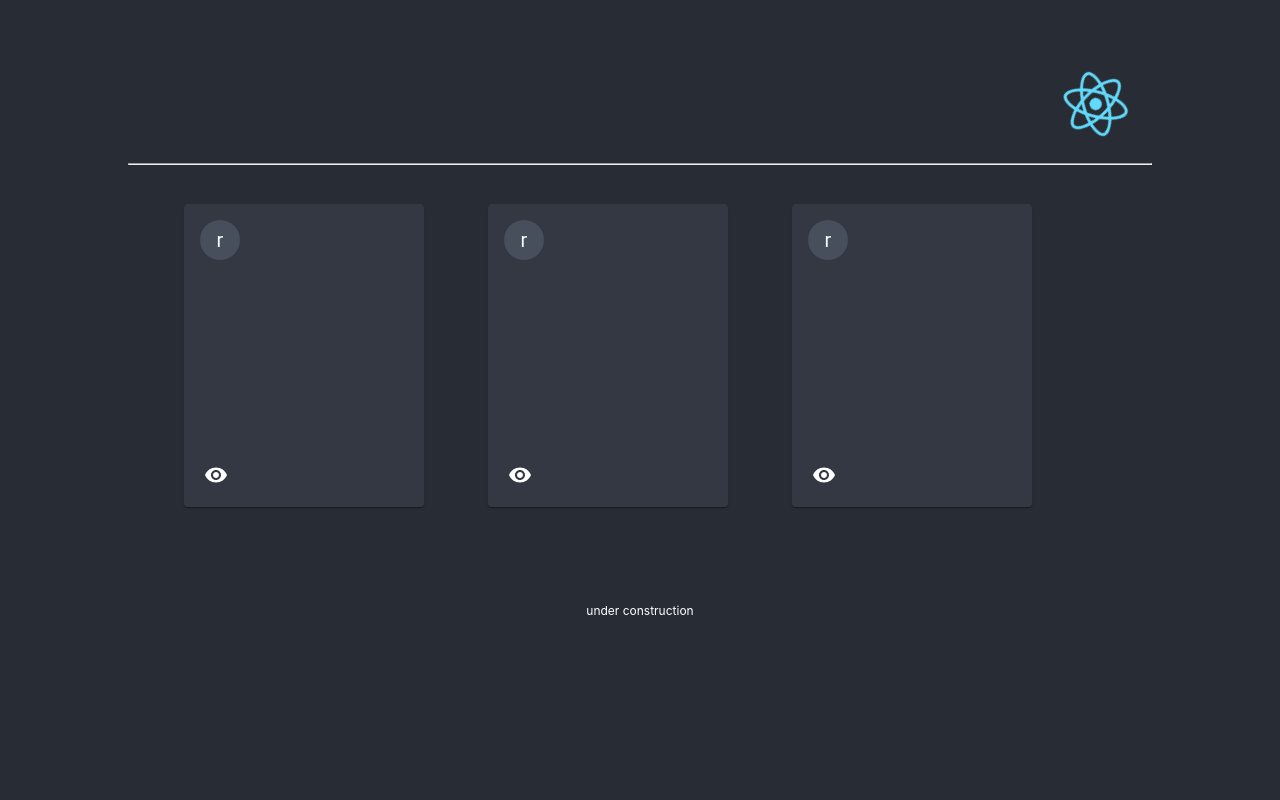
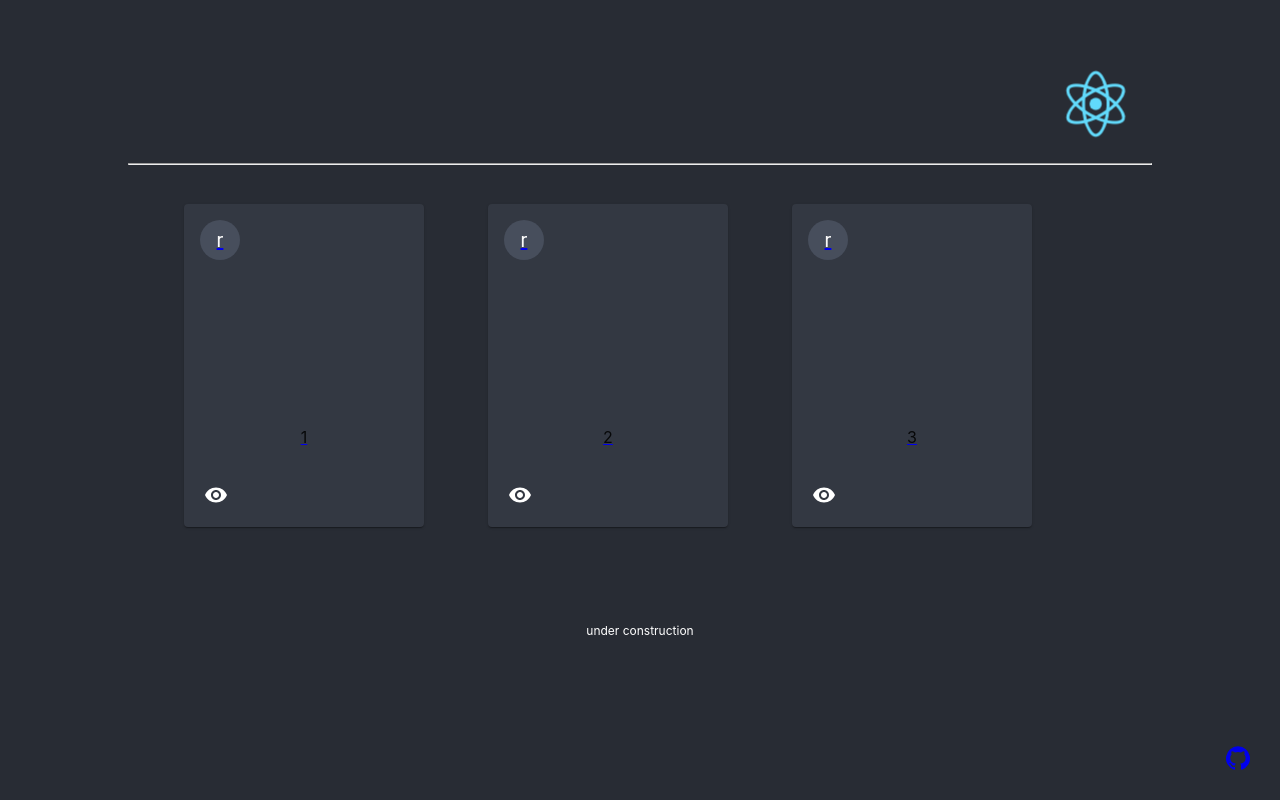
Before and after one commit to deyRupak/react-landing-pages, a React (Create React App) app: page / in a window 1280 px wide. Built offline with nearby package versions, Linux system fonts and the light colour scheme.

Commit message:
Add Routes

```diff
--- a/public/index.html
+++ b/public/index.html
@@ -7,7 +7,7 @@
     <meta name="theme-color" content="#000000" />
     <meta
       name="description"
-      content="Web site created using create-react-app"
+      content="React Landing Pages"
     />
     <link rel="apple-touch-icon" href="%PUBLIC_URL%/logo192.png" />
     <!--
@@ -24,7 +24,7 @@
       work correctly both with client-side routing and a non-root public URL.
       Learn how to configure a non-root public URL by running `npm run build`.
     -->
-    <title>React App</title>
+    <title>React Landing Pages</title>
   </head>
   <body>
     <noscript>You need to enable JavaScript to run this app.</noscript>
--- a/src/App.css
+++ b/src/App.css
@@ -1,11 +1,5 @@
 @import url('https://fonts.googleapis.com/css2?family=Abril+Fatface&display=swap');
 
-.App {
-  text-align: center;
-  background-color: #282c34;
-  min-height: 100vh;
-  color: white;
-}
 
 .App-logo {
   height: 10vmin;
@@ -44,6 +38,13 @@
   }
 }
 
+.home {
+  text-align: center;
+  background-color: #282c34;
+  min-height: 100vh;
+  color: white;
+}
+
 .hr-width {
   text-align: end;
   margin-top: 4rem;
--- a/src/App.js
+++ b/src/App.js
@@ -3,36 +3,68 @@ import logo from './logo.svg';
 import './App.css';
 
 import Grid from '@material-ui/core/Grid'
+import GitHubIcon from "@material-ui/icons/GitHub";
+import HomeGrid from './components/HomeGrid'
 
-import HomeGrid from './components/HomeGrid'
+import {
+  BrowserRouter as Router,
+  Switch,
+  Route,
+  Link
+} from "react-router-dom";
+
+import proj1 from './components/proj1'
 
 function App() {
   return (
+    <Router>
       <div className="App">
+
+          <Switch>
+              <Route path="/" exact>
+              <div className="home">
                   <header className="App-header">
                     <p className="hr-width">
                     <img src={logo} className="App-logo" alt="logo" />
                     <hr />
                     </p>
                   </header>
-        <Grid container justify="center" spacing={8}
+                    <Grid
+                    container
+                    justify="center"
+                    spacing={8}
                     style={{
-            display: 'flex',
-            maxWidth: '100%'
-        }}>
+                    display: "flex",
+                    maxWidth: "100%",
+                    }}
+                    >
+                      {[1, 2, 3].map((value) => (
+                      <Grid key={value} item>
+                        <Link to={{pathname: `/${value}`}}>
+                            <HomeGrid number={value} />
+                        </Link>
 
-          {[0, 1, 2].map((value) => (
-            <Grid key={value} item>
-              <HomeGrid />
                       </Grid>
                       ))}
-
                     </Grid>
 
-        <p style={{marginTop : '12vh', fontSize: 12}}>under construction</p>
+                  <p style={{ marginTop: "12vh", fontSize: 12 }}>under construction</p>
+                  <a href="https://github.com/deyRupak">
+                  <GitHubIcon style={{ position: "fixed", bottom: 30, right: 30 }} />
+                  </a>
+
+              </div>
+              </Route>
+
+              <Route path="/1" exact component={proj1} />
+              <Route path="/2" exact component={proj1} />
+              <Route path="/3" exact component={proj1} />
+
+          </Switch>
 
 
       </div>
+    </Router>
   );
 }
 
--- a/src/components/HomeGrid.jsx
+++ b/src/components/HomeGrid.js
@@ -33,7 +33,7 @@ const useStyles = makeStyles((theme) => ({
   },
 }));
 
-export default function HomeGrid() {
+export default function InfoCard(props) {
   const classes = useStyles();
 
   return (
@@ -49,11 +49,11 @@ export default function HomeGrid() {
       />
       <CardMedia className={classes.media} title="Paella dish" />
       <CardContent>
-
+        {props.number}
       </CardContent>
       <CardActions disableSpacing>
         <IconButton aria-label="add to favorites">
-            <VisibilityIcon style={{color: 'white'}}/>
+          <VisibilityIcon style={{ color: 'white' }} />
         </IconButton>
       </CardActions>
     </Card>
--- a/src/components/proj1/index.jsx
+++ b/src/components/proj1/index.js
@@ -2,6 +2,6 @@ import React from 'react'
 
 export default function proj1() {
     return (
-        <h1>proj1</h1>
+        <h1>your proj here</h1>
     );
 }
```
Also changed, not shown: 1 other file (tests, documents, lock files or other folders). Lines whose indentation alone changed are shown as unchanged.
